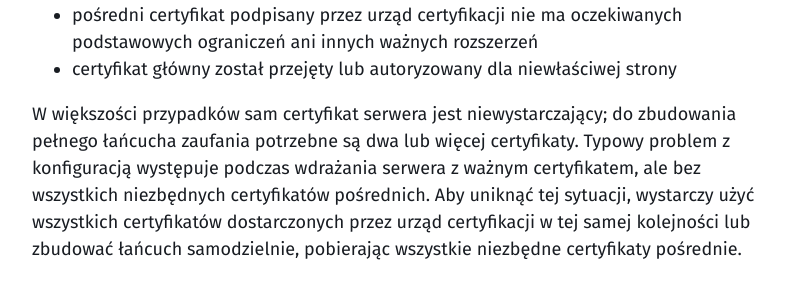
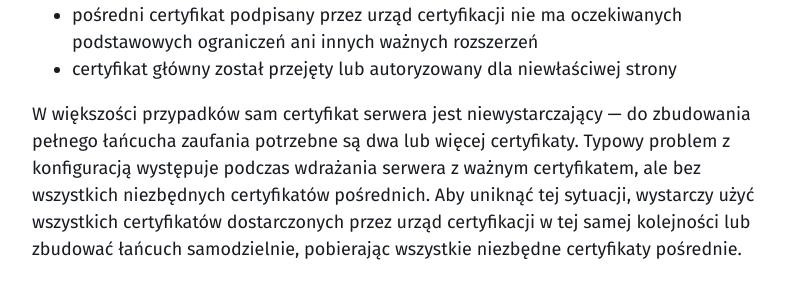
Before and after one commit to morristech/trimstray.github.io, a Jekyll site: the page built from _posts/2019-09-11-znaczenie_lancucha_certyfikatow_w_komunikacji_tls.md, in a window 1280 px wide and 1400 px high, scrolled down 5683 px. Shown: the part 157-450 px from the top of the window, without its empty margins (180-991 px from the left). Built offline with Jekyll 4.4.1, drawn with Linux system fonts in a browser that asks for light colours; some of the changed text lies outside the part shown.

Commit message:
update styles - signed-off-by: trimstray <trimstray@gmail.com>

```diff
--- a/_posts/2019-09-11-znaczenie_lancucha_certyfikatow_w_komunikacji_tls.md
+++ b/_posts/2019-09-11-znaczenie_lancucha_certyfikatow_w_komunikacji_tls.md
@@ -47,7 +47,7 @@ Podczas odwiedzania witryny HTTPS przeglądarka sprawdza, czy łańcuch zaufania
 
 ## Dlaczego łańcuch certyfikatów nie powinien zawierać certyfikatu głównego?
 
-Zgodnie ze standardem TLS łańcuch może zawierać lub nie zawierać certyfikat główny; klient nie potrzebuje tego certyfikatu, ponieważ już go ma.
+Zgodnie ze standardem TLS łańcuch może zawierać zawierać certyfikat główny lub nie — klient nie potrzebuje tego certyfikatu, ponieważ już go ma.
 
 Serwer zawsze wysyła łańcuch, ale nigdy nie powinien prezentować łańcuchów certyfikatów zawierających kotwicę zaufania, która jest certyfikatem głównego urzędu certyfikacji, ponieważ certyfikat główny jest bezużyteczny do celów sprawdzania poprawności.
 
@@ -106,7 +106,7 @@ Istnieje kilka możliwości przerwania łańcucha zaufania, w tym między innymi
 - pośredni certyfikat podpisany przez urząd certyfikacji nie ma oczekiwanych podstawowych ograniczeń ani innych ważnych rozszerzeń
 - certyfikat główny został przejęty lub autoryzowany dla niewłaściwej strony
 
-W większości przypadków sam certyfikat serwera jest niewystarczający; do zbudowania pełnego łańcucha zaufania potrzebne są dwa lub więcej certyfikaty. Typowy problem z konfiguracją występuje podczas wdrażania serwera z ważnym certyfikatem, ale bez wszystkich niezbędnych certyfikatów pośrednich. Aby uniknąć tej sytuacji, wystarczy użyć wszystkich certyfikatów dostarczonych przez urząd certyfikacji w tej samej kolejności lub zbudować łańcuch samodzielnie, pobierając wszystkie niezbędne certyfikaty pośrednie.
+W większości przypadków sam certyfikat serwera jest niewystarczający — do zbudowania pełnego łańcucha zaufania potrzebne są dwa lub więcej certyfikaty. Typowy problem z konfiguracją występuje podczas wdrażania serwera z ważnym certyfikatem, ale bez wszystkich niezbędnych certyfikatów pośrednich. Aby uniknąć tej sytuacji, wystarczy użyć wszystkich certyfikatów dostarczonych przez urząd certyfikacji w tej samej kolejności lub zbudować łańcuch samodzielnie, pobierając wszystkie niezbędne certyfikaty pośrednie.
 
 Niepoprawny łańcuch certyfikatów skutecznie unieważnia certyfikat serwera i powoduje wyświetlanie ostrzeżeń w przeglądarce. W praktyce problem ten jest czasami trudny do zdiagnozowania, ponieważ niektóre przeglądarki mogą odtwarzać niekompletne łańcuchy, a niektóre nie. Wszystkie przeglądarki mają tendencję do buforowania i ponownego wykorzystywania certyfikatów pośrednich.
 
--- a/assets/stylesheets/main.scss
+++ b/assets/stylesheets/main.scss
@@ -235,6 +235,10 @@ code.highlighter-rouge {
   font-size: 18px;
 }
 
+.copyright {
+  font-size: 16px;
+}
+
 ::-webkit-scrollbar {
   width: 8px;
   height: 8px;
```
Also changed, not shown: _posts/2019-11-29-czy-certyfikat-wildcard-obsluguje-domene-glowna.md (+1 -1 lines).
